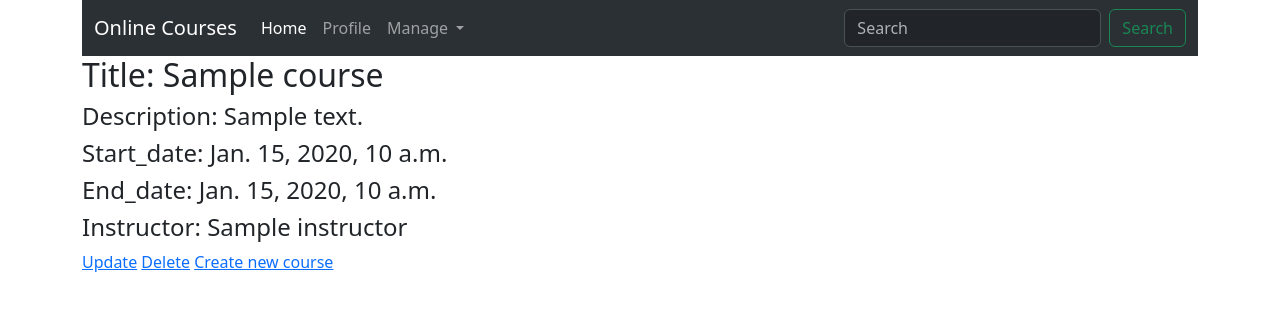
After one commit to andrewdevelo/diploma_project_courses, a Django app: template templates/online_courses/course_info.html in a window 1280 px wide. The commit adds this page. Shown: the top 311 px of the page. Run offline with Django 5.2, Linux system fonts and the light colour scheme; the template is opened without the code that fills it: most values are stand-ins (such as "Sample title", 1, 10 or a date in 2020).

Commit message:
feat: create template course_info.html, create CRUD for Course

```diff
--- a/apps/online_courses/urls.py
+++ b/apps/online_courses/urls.py
@@ -3,12 +3,16 @@ from apps.online_courses.views import (
     home_page,
     get_all_courses,
     create_new_course,
+    get_course_info_by_course_id,
     update_course,
+    delete_course,
 )
 
 urlpatterns = [
     path("", home_page, name='home'),
     path("allcourses/", get_all_courses, name='all-courses'),
     path("create/", create_new_course, name='create-course'),
+    path("<int:course_id>/", get_course_info_by_course_id, name='course-info'),
     path("<int:course_id>/update/", update_course, name='update-course'),
+    path("<int:course_id>.delete/", delete_course, name='delete-course'),
 ]
--- a/templates/main.html
+++ b/templates/main.html
@@ -7,6 +7,7 @@
     <link rel="stylesheet" href="{% static 'online_courses/css/course.css' %}">
     <link rel="stylesheet" href="{% static 'online_courses/css/course_form.css' %}">
     <link rel="stylesheet" href="{% static 'online_courses/css/update_course.css' %}">
+    <link rel="stylesheet" href="{% static 'online_courses/css/course_info.css' %}">
     <meta name="viewport" content="width=device-width, initial-scale=1">
     <title>{% block title %}{% endblock %}</title>
     <link href="https://cdn.jsdelivr.net/npm/bootstrap@5.3.3/dist/css/bootstrap.min.css"
--- a/templates/online_courses/all_courses.html
+++ b/templates/online_courses/all_courses.html
@@ -7,6 +7,7 @@ All courses
 {% block content %}
 <div class="online-courses">
     {% for course in courses %}
+    <a href="{% url 'course-info' course.id %}" class="course-link">
         <div class="course">
             <h2><span class="course-description">Title: </span>{{ course.title }}</h2>
             <h4><span class="course-description">Description: </span>{{ course.description }}</h4>
@@ -14,6 +15,7 @@ All courses
             <h4><span class="course-description">End_date: </span>{{ course.end_date }}</h4>
             <h4><span class="course-description">Instructor: </span>{{ course.instructor }}</h4>
         </div>
+    </a>>
     {% endfor %}
 </div>
 {% endblock %}
--- /dev/null
+++ b/templates/online_courses/course_info.html
@@ -0,0 +1,22 @@
+{% extends 'main.html' %}
+
+{% block title %}
+Course - Info
+{% endblock %}
+
+{% block content %}
+<div class="online-courses">
+    <div class="course">
+        <h2><span class="course-description">Title: </span>{{ course.title }}</h2>
+        <h4><span class="course-description">Description: </span>{{ course.description }}</h4>
+        <h4><span class="course-description">Start_date: </span>{{ course.start_date }}</h4>
+        <h4><span class="course-description">End_date: </span>{{ course.end_date }}</h4>
+        <h4><span class="course-description">Instructor: </span>{{ course.instructor }}</h4>
+    </div>
+    <div class="button-container">
+        <a href="{% url 'update-course' course.id %}" class="update-button">Update</a>
+        <a href="{% url 'delete-course' course.id %}" class="delete-button">Delete</a>
+        <a href="{% url 'create-course' %}" class="create-button">Create new course</a>
+    </div>
+</div>
+{% endblock %}
```
Also changed, not shown: apps/online_courses/views.py (+19 -27 lines).
